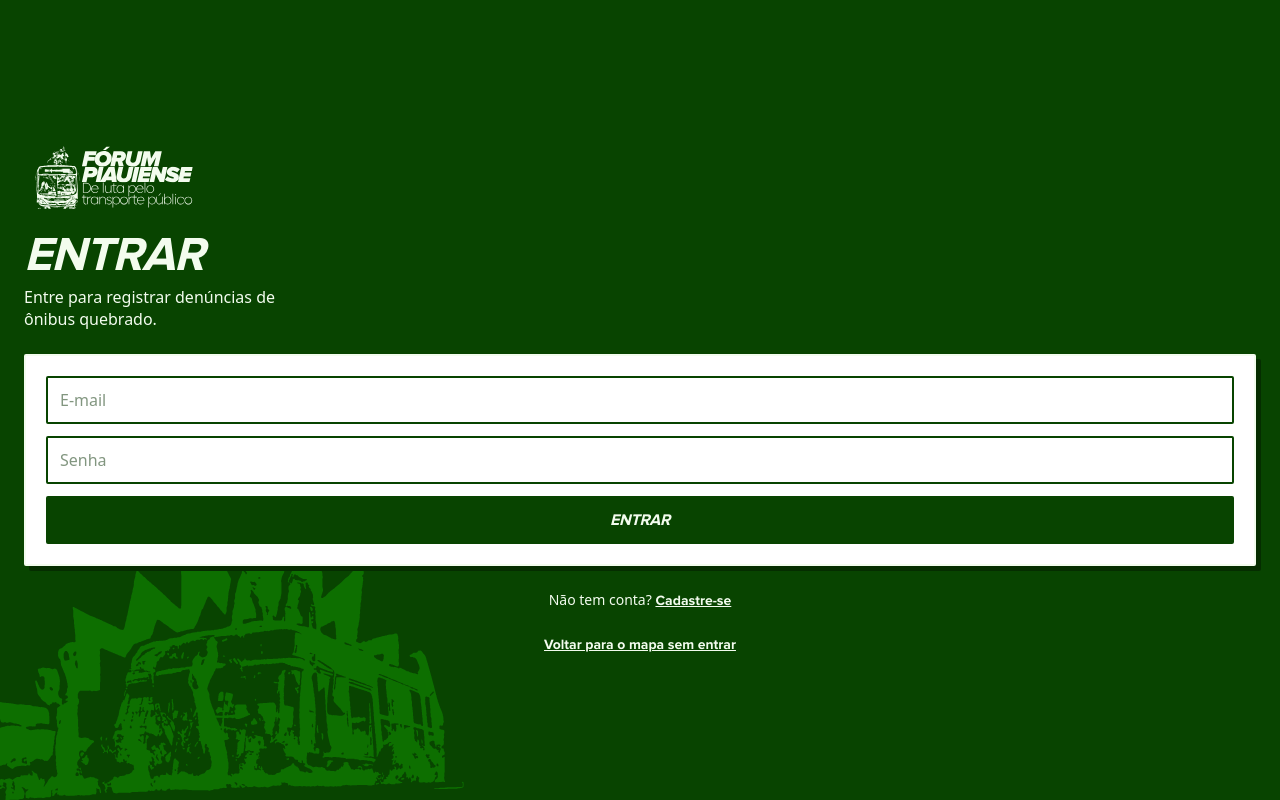
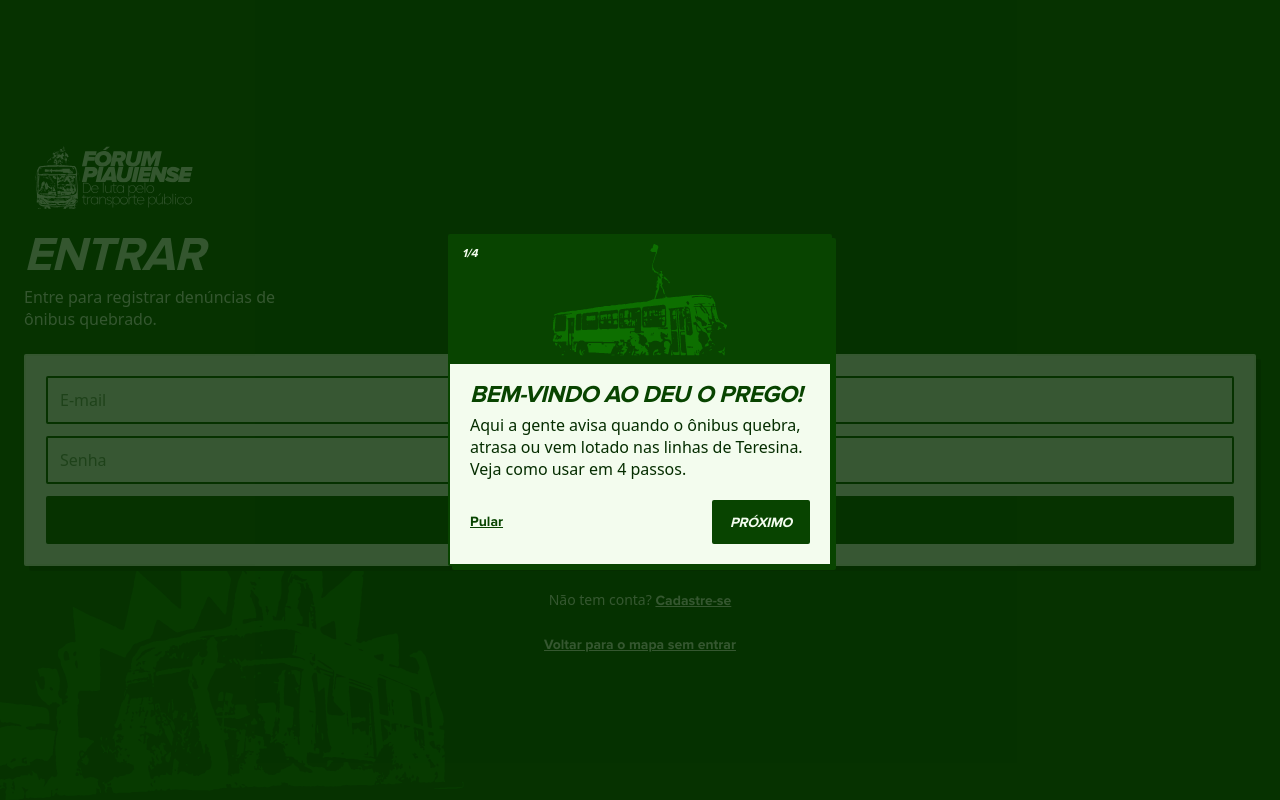
Before and after one commit to CaioBurton/fimdosetut, a React (Vite) app: page /login in a window 1280 px wide. Built offline with nearby package versions, Linux system fonts and the light colour scheme; no server answers; a web font is replaced by a local one.

Commit message:
Adiciona tutorial de primeira visita
Co-Authored-By: Claude Sonnet 5.5 <noreply@anthropic.com>
Claude-Session: https://claude.ai/code/session_01AsdEcVXt3dNrKpsXWpjaKB

```diff
--- a/src/App.tsx
+++ b/src/App.tsx
@@ -6,12 +6,14 @@ import { ListaPage } from './pages/ListaPage'
 import { NovaDenunciaPage } from './pages/NovaDenunciaPage'
 import { MinhasDenunciasPage } from './pages/MinhasDenunciasPage'
 import { LoginPage } from './pages/LoginPage'
+import { Tutorial } from './components/ui/Tutorial'
 import { CadastroPage } from './pages/CadastroPage'
 
 export default function App() {
   return (
     <AuthProvider>
       <BrowserRouter>
+        <Tutorial />
         <Routes>
           <Route path="/" element={<MapaPage />} />
           <Route path="/denuncias" element={<ListaPage />} />
--- /dev/null
+++ b/src/components/ui/Tutorial.tsx
@@ -0,0 +1,119 @@
+import { useState } from 'react'
+
+export const TUTORIAL_KEY = 'deu-o-prego:tutorial-visto'
+
+const PASSOS = [
+  {
+    titulo: 'Bem-vindo ao Deu o Prego!',
+    texto:
+      'Aqui a gente avisa quando o ônibus quebra, atrasa ou vem lotado nas linhas de Teresina. Veja como usar em 4 passos.',
+    imagem: '/brand/onibus-bandeira.svg',
+  },
+  {
+    titulo: 'Veja o mapa',
+    texto:
+      'Cada explosão é uma denúncia, com o número da linha. A cor mostra a zona. Toque numa explosão para ler os detalhes e use os filtros no topo.',
+    imagem: '/brand/explosao-contorno.svg',
+  },
+  {
+    titulo: 'Reporte um problema',
+    texto:
+      'Toque em "Reportar", escolha a linha, o tipo de problema e marque o local no mapa. É preciso estar logado para enviar.',
+    imagem: '/brand/explosao-cheia.svg',
+  },
+  {
+    titulo: 'Acompanhe tudo',
+    texto:
+      'Na aba "Lista" você vê todas as denúncias e filtra por zona. Em "Minhas" você marca as suas como resolvidas ou exclui.',
+    imagem: '/brand/revolta.svg',
+  },
+]
+
+function jaViu() {
+  try {
+    return localStorage.getItem(TUTORIAL_KEY) === '1'
+  } catch {
+    return false
+  }
+}
+
+function marcarComoVisto() {
+  try {
+    localStorage.setItem(TUTORIAL_KEY, '1')
+  } catch {
+    // sem localStorage: o tutorial reaparece na próxima visita
+  }
+}
+
+export function Tutorial() {
+  const [aberto, setAberto] = useState(() => !jaViu())
+  const [passo, setPasso] = useState(0)
+
+  if (!aberto) return null
+
+  const ultimo = passo === PASSOS.length - 1
+  const atual = PASSOS[passo]
+
+  function fechar() {
+    marcarComoVisto()
+    setAberto(false)
+  }
+
+  return (
+    <div className="fixed inset-0 z-[2000] flex items-end justify-center bg-brand-green-dark/80 p-4 sm:items-center">
+      <div
+        role="dialog"
+        aria-modal="true"
+        aria-labelledby="tutorial-titulo"
+        className="card-brand flex w-full max-w-sm flex-col overflow-hidden !bg-brand-cream"
+      >
+        <div className="relative flex h-32 items-center justify-center overflow-hidden bg-brand-green">
+          <img
+            src={atual.imagem}
+            alt=""
+            aria-hidden="true"
+            className="tom-sobre-tom h-28 w-auto max-w-none object-contain"
+          />
+          <span className="ttl absolute left-3 top-3 text-xs text-brand-cream">
+            {passo + 1}/{PASSOS.length}
+          </span>
+        </div>
+
+        <div className="flex flex-col gap-2 p-5">
+          <h2 id="tutorial-titulo" className="ttl text-2xl text-brand-green">
+            {atual.titulo}
+          </h2>
+          <p className="text-base leading-snug text-brand-green-dark">{atual.texto}</p>
+        </div>
+
+        <div className="flex items-center justify-between gap-3 px-5 pb-5">
+          <button
+            type="button"
+            onClick={fechar}
+            className="min-h-11 text-sm font-bold text-brand-green underline"
+          >
+            Pular
+          </button>
+          <div className="flex gap-2">
+            {passo > 0 && (
+              <button
+                type="button"
+                onClick={() => setPasso(passo - 1)}
+                className="ttl min-h-11 rounded-[2px] border-2 border-brand-green px-4 text-sm text-brand-green"
+              >
+                Voltar
+              </button>
+            )}
+            <button
+              type="button"
+              onClick={() => (ultimo ? fechar() : setPasso(passo + 1))}
+              className="ttl min-h-11 rounded-[2px] border-2 border-brand-green bg-brand-green px-4 text-sm text-brand-cream"
+            >
+              {ultimo ? 'Começar' : 'Próximo'}
+            </button>
+          </div>
+        </div>
+      </div>
+    </div>
+  )
+}
```
Also changed, not shown: 1 other file (tests, documents, lock files or other folders).
